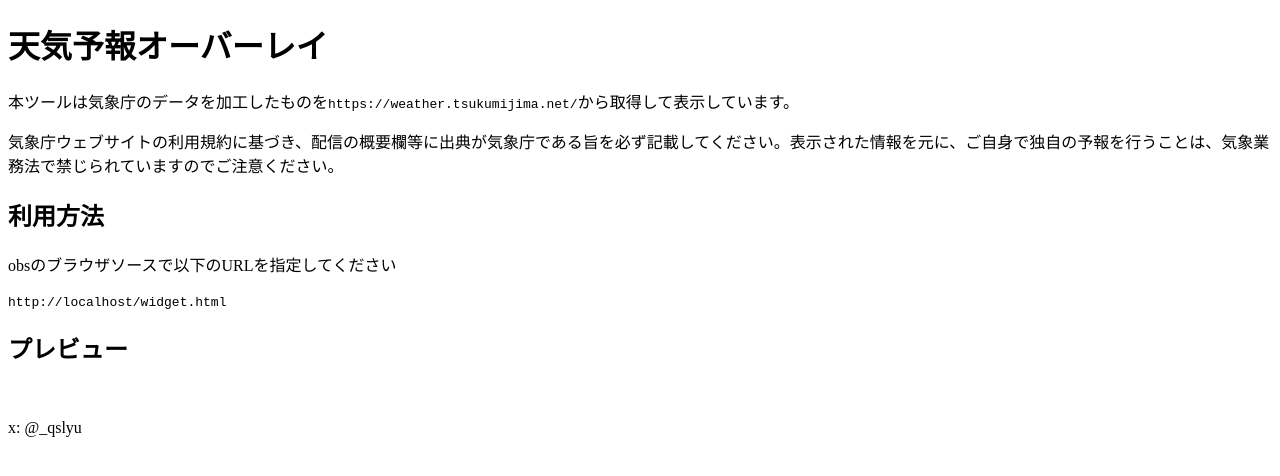
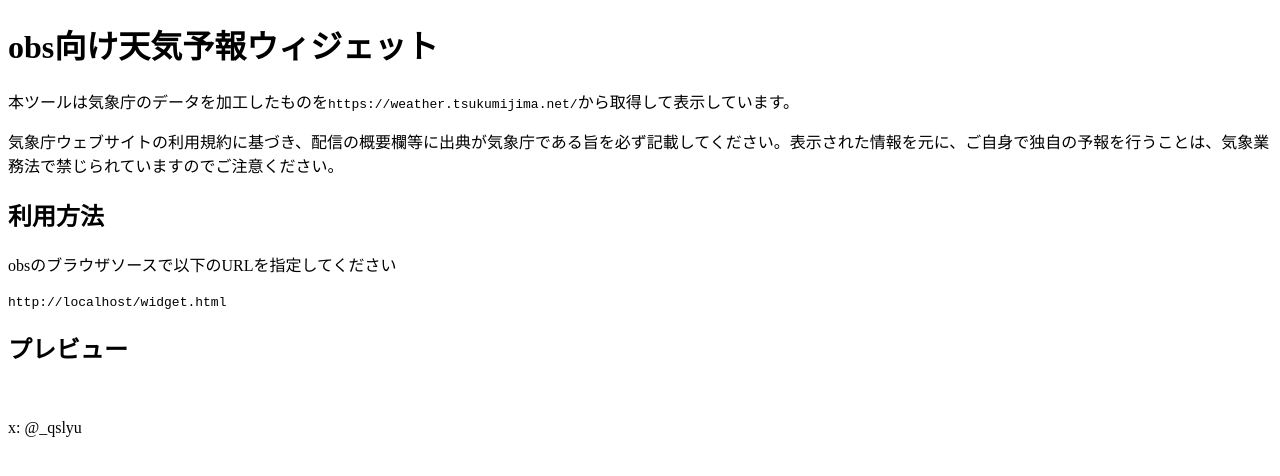
Before and after one commit to qslyu/weather-widget, a React (Vite) app: page / in a window 1280 px wide. Shown: the top 476 px of the page. Built offline with nearby package versions, Linux system fonts and the light colour scheme; no server answers.

Commit message:
fix title

```diff
--- a/index.html
+++ b/index.html
@@ -4,7 +4,7 @@
     <meta charset="UTF-8" />
     <link rel="icon" type="image/svg+xml" href="/vite.svg" />
     <meta name="viewport" content="width=device-width, initial-scale=1.0" />
-    <title>weather-widget</title>
+    <title>obs向け天気予報ウィジェット</title>
   </head>
   <body>
     <div id="root"></div>
--- a/src/app.jsx
+++ b/src/app.jsx
@@ -3,7 +3,7 @@ import Widget from "./widget";
 export default function App() {
   return (
     <div className="weather-widget">
-      <h1>天気予報オーバーレイ</h1>
+      <h1>obs向け天気予報ウィジェット</h1>
       <p>本ツールは気象庁のデータを加工したものを<code>https://weather.tsukumijima.net/</code>から取得して表示しています。</p>
       <p>気象庁ウェブサイトの利用規約に基づき、配信の概要欄等に出典が気象庁である旨を必ず記載してください。表示された情報を元に、ご自身で独自の予報を行うことは、気象業務法で禁じられていますのでご注意ください。</p>
       <h2>利用方法</h2>
```
